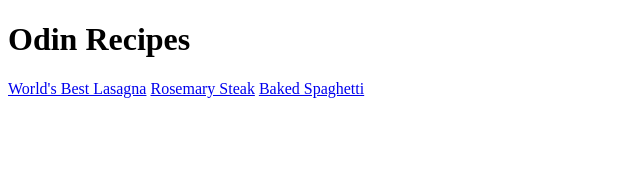
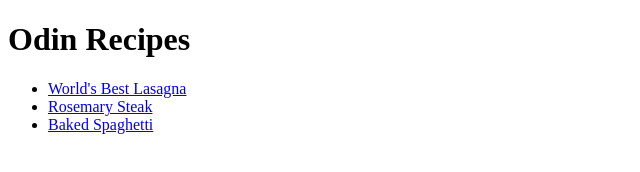
Before and after one commit to corneliustgunn/odin-recipes, a plain HTML site: page index.html in a window 1280 px wide. Shown: the whole page, without its empty margins (0-640 px from the left). Drawn offline with Linux system fonts and the light colour scheme.

Commit message:
Refined home page to add additional recipes and format in unordered list.

```diff
--- a/index.html
+++ b/index.html
@@ -10,9 +10,12 @@
         <h1>Odin Recipes</h1>
     </body>
 
-    <a href="recipes/lasagna.html">World's Best Lasagna</a>
-    <a href="recipes/steak.html">Rosemary Steak</a>
-    <a href="recipes/spaghetti.html>">Baked Spaghetti</a>
+    <ul>
+        <li><a href="recipes/lasagna.html">World's Best Lasagna</a></li>
+        <li><a href="recipes/steak.html">Rosemary Steak</a></li>
+        <li><a href="recipes/spaghetti.html">Baked Spaghetti</a></li>
+
+    </ul>
 
 
 
```
